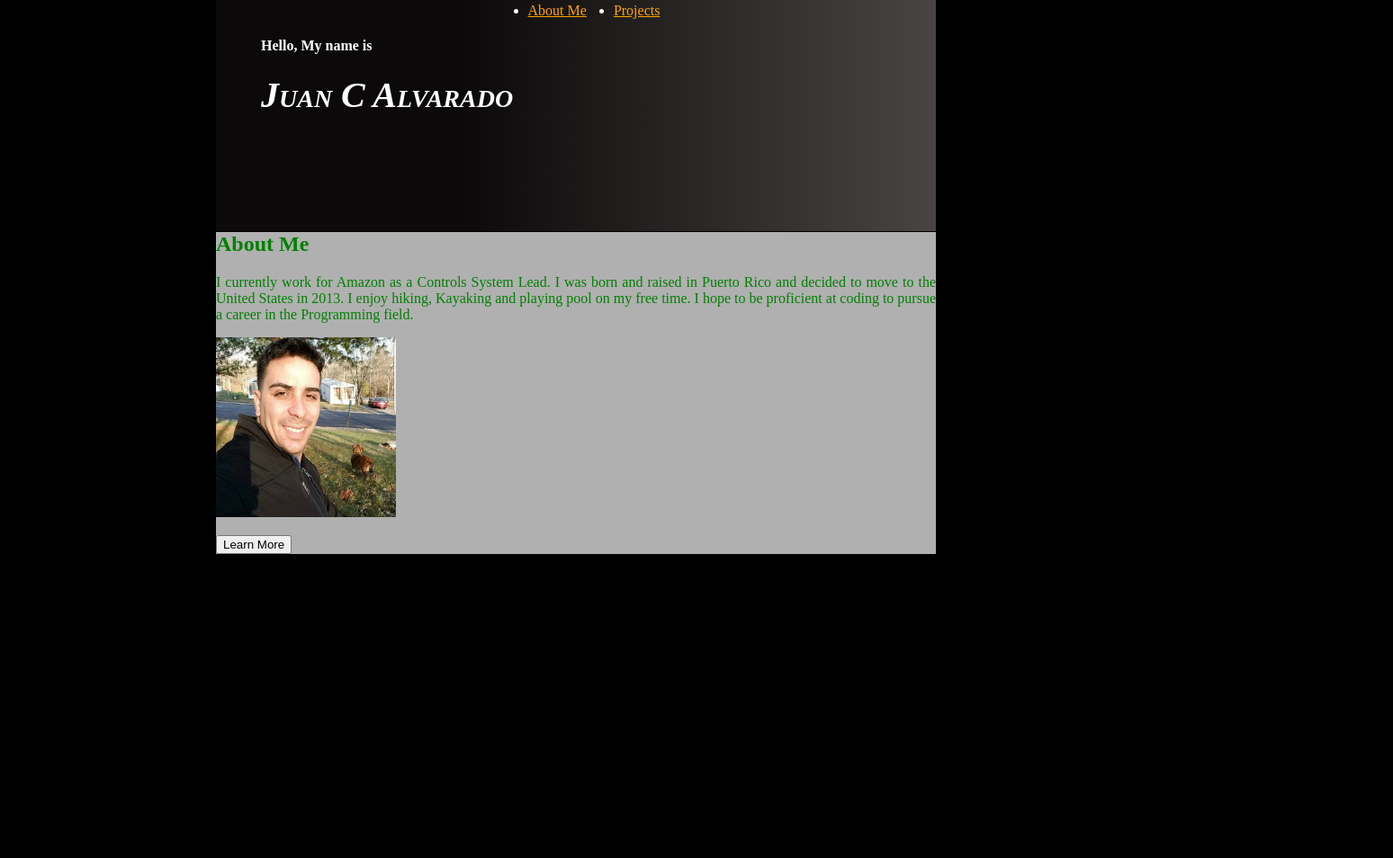
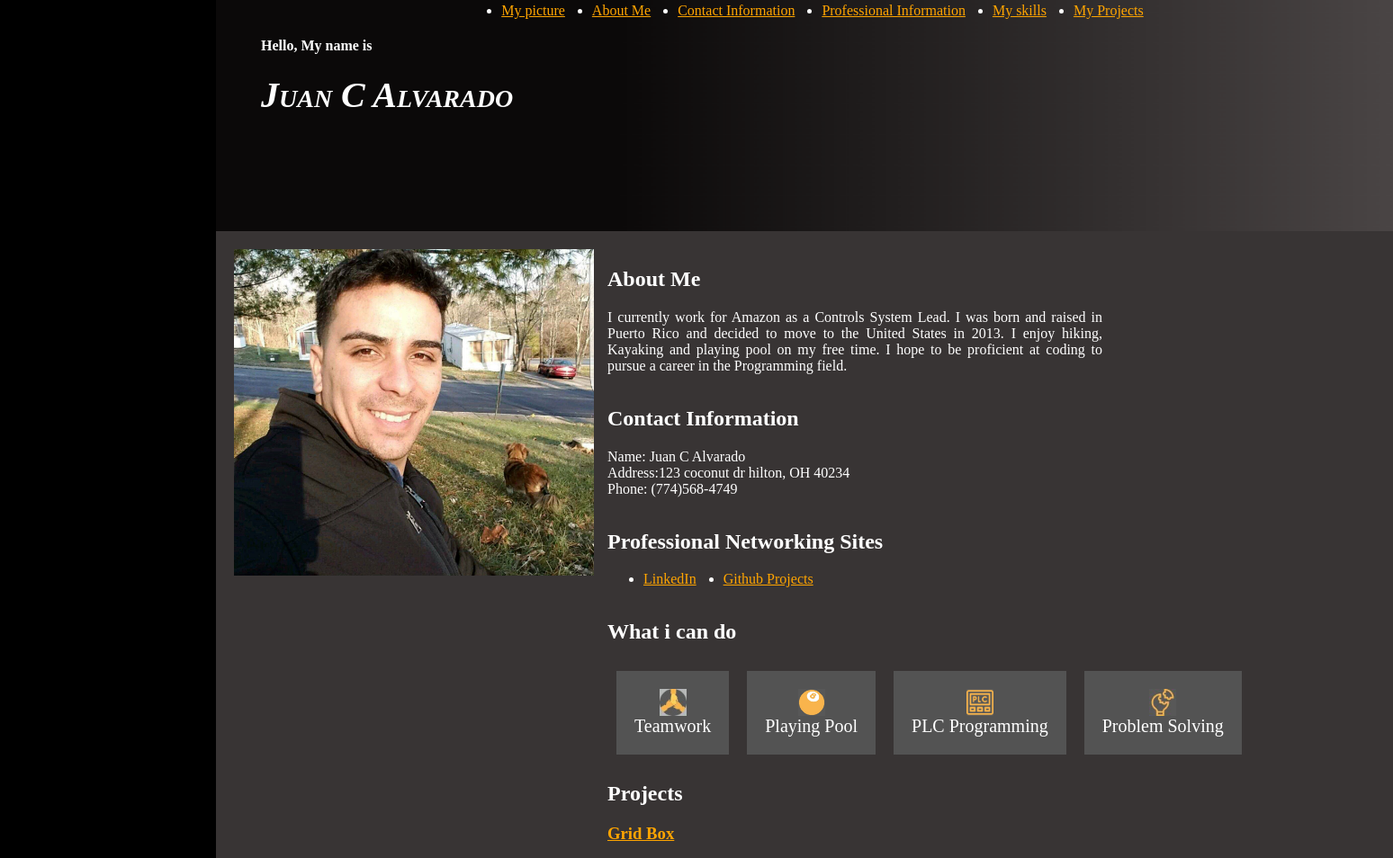
Before and after one commit to Juanc2719/Portfolio, a plain HTML site: page index.html in a window 1280 px wide. Shown: the part 113-1067 px from the top of the page at 90% size, 1548 px wide, since content can reach past the window. Before the commit the page ends 809 px from the top, so only its background shows below. Drawn offline with Linux system fonts and the light colour scheme.

Commit message:
complete

```diff
--- a/css/style.css
+++ b/css/style.css
@@ -2,15 +2,29 @@ body{
     color: white;
 	margin: 5em 15em;
 	background-color: black;
+
+
 }
 
 
 .container {
-
+	display: grid ;
+	grid-template-columns: auto;
+	grid-template-rows: auto auto auto ;
+   min-width: 1000px;
 
 }
+
 a{
    color: orange;
+}
+
+a:hover{
+	color: rgb(236, 229, 129);
+}
+
+a:visited{
+	color:rgb(228, 116, 97)
 }
 
 
@@ -29,7 +43,7 @@ header{
 .marker{
 	 display:flex;
 	 gap: 30px;
-	 flex-direction; row;
+	 flex-direction: row;
 	 justify-content: center;
 }
 h1{
@@ -42,14 +56,90 @@ h1{
 }
 
 .about_me {
-	margin-top: -1.2em;
-	color: green;
-	text-align: justify;
-	background-color: #b0b0b0;
+	display:grid;
+	grid-template-columns: 1fr 2fr ;
+	padding: 20px;
+	background-color: #383434;
+
 }
 
-img.myPicture{
-	width:200px;
-	height:200px;
+ #about{
+	grid-column-start: 2;
+	height: fit-content;
+}
+
+.myinfo {
+	text-align: justify;
+	padding: 0px 15px;
+	width: 550px;
 
 }
+
+
+
+img.myPicture{
+
+	width:400px;
+
+}
+
+#mypicture{
+	grid-column: 1/1;
+	grid-row: 1/6;
+}
+
+  #contact_info{
+	grid-column-start: 2;
+	padding: 0px 15px;
+  }
+
+  #professional{
+	grid-column-start: 2;
+	padding: 0px 15px;
+ }
+ #professional ul{
+	display: flex;
+	gap:  30px;
+
+ }
+
+ #skills{
+    grid-column-start: 2;
+	padding: 0px 15px;
+ }
+
+ .myskills{
+	display: flex;
+ }
+ .myskills > div{
+	display: flex;
+	flex-direction: column;
+	background-color: #535353;
+	margin: 10px;
+	padding: 20px;
+	font-size: 20px;
+
+ }
+
+ .myskills > div > img{
+	align-self: center;
+	width: 30px;
+ }
+
+ #projects{
+	grid-column-start: 2;
+	padding: 0px 15px;
+ }
+
+
+
+ .project_style > img{
+ height: 400px;
+
+ }
+
+footer {
+	display: flex;
+	flex-direction: row-reverse;
+	font-size: 30px;
+}
--- a/index.html
+++ b/index.html
@@ -6,7 +6,6 @@
     <meta http-equiv="X-UA-Compatible" content="ie=edge">
     <title>Personal Portfolio</title>
 
-    <link rel="stylesheet" href="./css/layout.css">
     <link rel="stylesheet" href="./css/style.css">
 </head>
 <body>
@@ -15,8 +14,12 @@
 			<div>
 				<nav>
 					<ul class="marker">
+						<li><a href="#mypicture">My picture</a></li>
 						<li><a href="#about">About Me</a></li>
-						<li><a href="#">Projects</a></li>
+						<li><a href="#contact_info">Contact Information</a></li>
+						<li><a href="#professional">Professional Information</a></li>
+						<li><a href="#skills">My skills</a></li>
+						<li><a href="#projects">My Projects</a></li>
 					</ul>
 				</nav>
 
@@ -26,28 +29,80 @@
 				</div>
 		    </div>
         </header>
-
-
-
-
 		<div class="about_me">
+			<section id="mypicture">
+				<div>
+					<img src="img/me.jpg" class="myPicture" >
+				</div>
+			</section>
 			<section id="about" >
-				<div>
-					<h2>About Me</h2>
+				<div class="myinfo">
+					<div>
+						<h2>About Me</h2>
 						<p>
 							I currently work for Amazon as a Controls System Lead.
 							I was born and raised in Puerto Rico and decided to move to the United States in 2013.
 							I enjoy hiking, Kayaking and playing pool on my free time. I hope to be proficient at coding to pursue a career in the Programming field.
 						</p>
-					<div>
-						<img src="img/me.jpg" class="myPicture" >
 					</div>
-					<p></p>
-					<button class="btn">Learn More</button>
 				</div>
 			</section>
+			<section id="contact_info">
+				<div>
+					<p>
+						<h2>Contact Information</h2>
+						Name: Juan C Alvarado <br>
+						Address:123 coconut dr hilton, OH 40234 <br>
+						Phone: (774)568-4749
+					</p>
+			</section>
+			<section id="professional">
+				<div>
+						<h2>Professional Networking Sites</h2>
+						<ul>
+							<li><a href="https://www.linkedin.com/in/juan-c-alvarado-015a6a158/">LinkedIn</a></li>
+							<li><a href="https://github.com/Juanc2719">Github Projects</a></li>
+						</ul>
+			</section>
+			<section id="skills">
+
+					<h2>What i can do</h2>
+					<div class="myskills">
+					<div>
+						<img src="img/teamwork.jpg">
+						Teamwork</div>
+					<div>
+						<img src="img/pool.jpg">
+						Playing Pool</div>
+					<div>
+						<img src="img/plc.png">
+						PLC Programming</div>
+					<div>
+						<img src="img/solving.jpg">
+						Problem Solving</div>
+					</div>
+			</section>
+			<section  id="projects">
+				<article class="myprojects">
+					<h2>Projects</h2>
+					<article class="project_style">
+						<a href="https://github.com/Juanc2719/GridProject"><h3>Grid Box</h3></a>
+						<img src="img/gridwork.JPG">
+					</article>
+					<article class="project_style">
+						<a href="https://github.com/Juanc2719/Flexbox-project"><h3>Flex Box</h3></a>
+						<img src="img/flexwork.JPG">
+					</article>
+					<article class="project_style">
+						<a href="https://github.com/Juanc2719/Form-Style"><h3>Flex Styling</h3></a>
+						<img src="img/formstyle.JPG">
+					</article>
+				</article>
+			</section>
 		</div>
-
+		<footer>
+            <p> Juan Alvarado Portfolio &copy 2023</p>
+        </footer>
 	</div>
 </body>
 </html>
```
Also changed, not shown: img/flexwork.JPG (added), img/formstyle.JPG (added), img/gridwork.JPG (added), img/plc.png (added), img/pool.jpg (added), img/solving.jpg (added), img/teamwork.jpg (added).
